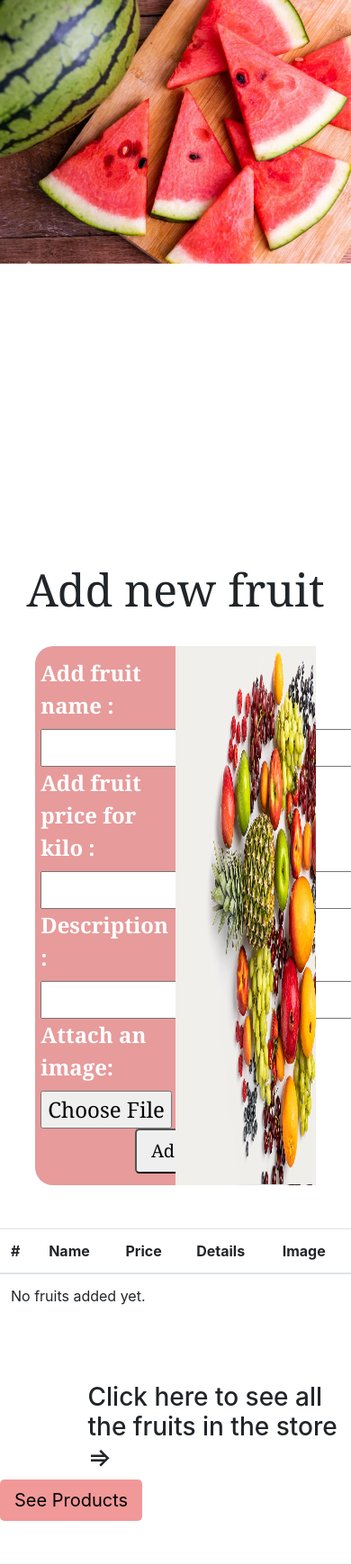
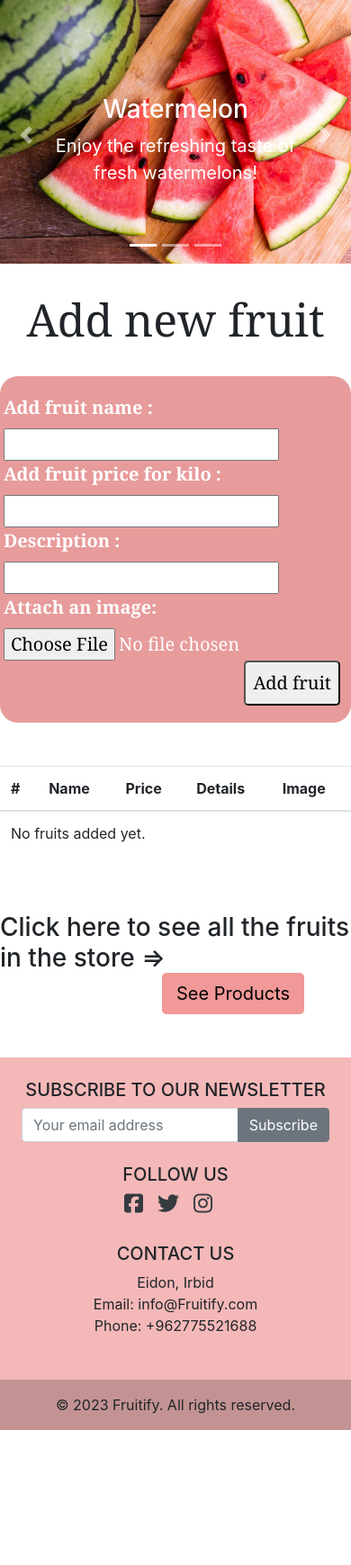
Before and after one commit to SereenQamhia/Mini-project-1, a PHP site: page /home.php in a window 390 px wide; the page is wider, and only the part inside the window is pictured. Shown: the part 106-1845 px from the top of that part at 90% size. After the commit the page ends 1695 px from the top of that part, so only its background shows below. Run offline with PHP 8.4, Linux system fonts and the light colour scheme; some libraries are stand-ins or nearby versions.

Commit message:
working on it

```diff
--- a/style.css
+++ b/style.css
@@ -1,3 +1,7 @@
+body {
+    margin: 0;
+    padding: 0;
+}
 .logo {
     width: 130px;
     height: 80px;
@@ -79,12 +83,91 @@ footer {
 
 }
 
-@media screen and (min-width:768px ) and (max-width: 1024) {
+@media screen and (min-width:481px ) and (max-width: 768px) {
     .inner {
-        height: 400px;
+        height: 500px;
       }
     .carousel-caption {
     bottom: 100px;
-    font-size: 50px;
+    font-size: 20px;
+}
+#fillData {
+     width: 100%;
+}
+
+.btn1 {
+  left:60% ;
+}
+
+.Image {
+    border-radius: 20px;
+}
+.seeProducts {
+    margin: 2% 0% 2% 2%;
 }
 }
+
+@media screen and (max-width: 480px) {
+    body {
+        margin: 0px;
+    }
+    .inner {
+        height: 300px;
+      }
+    .carousel-caption {
+        bottom: 50px;
+        font-size: 20px;
+    }
+   /* #fillData {
+     width: 100%;
+    flex-direction: column;
+    padding: 0px;
+    justify-content: end;
+
+}
+#fruit {
+    width: 100%;
+    margin: auto;
+    padding: 4% 0% 4% 4%;
+
+
+} */
+   .Image {
+    display: none;
+}
+   .seeProducts {
+    margin: 0%;
+}
+h2 {
+    font-size:50px;
+     text-align: center;
+     padding: 25px;
+     font-family:Georgia, 'Times New Roman', Times, serif;
+
+ }
+#fillData {
+     margin: auto;
+     width: 100%;
+    font-size:20px;
+    padding: 0px;
+
+}
+
+#fruit {
+    width: 100%;
+    padding: 5% 1% ;
+
+
+}
+
+.btn1 {
+  left:70% ;
+  padding: 8px;
+}
+
+.butn {
+  position: relative;
+  left: 180px;
+}
+
+}
```
